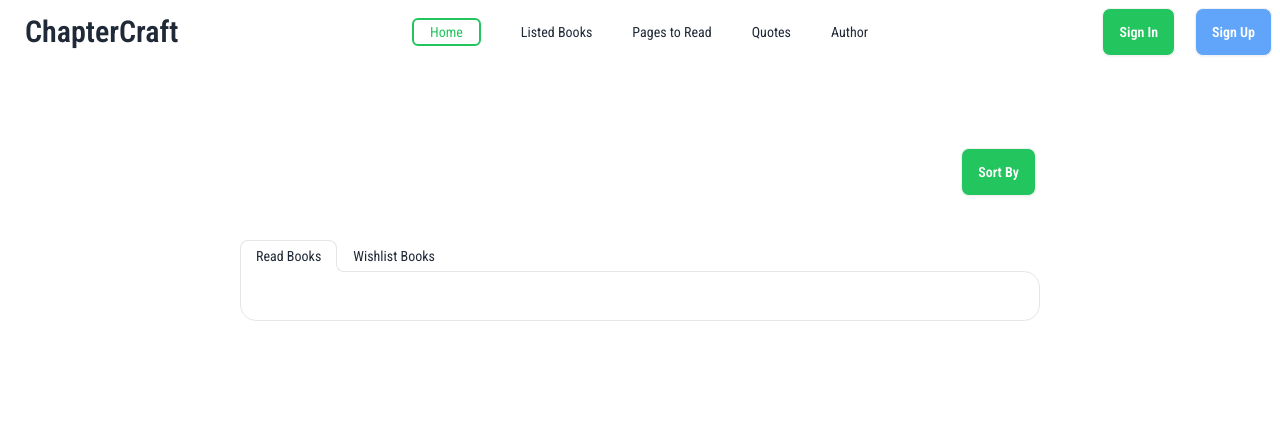
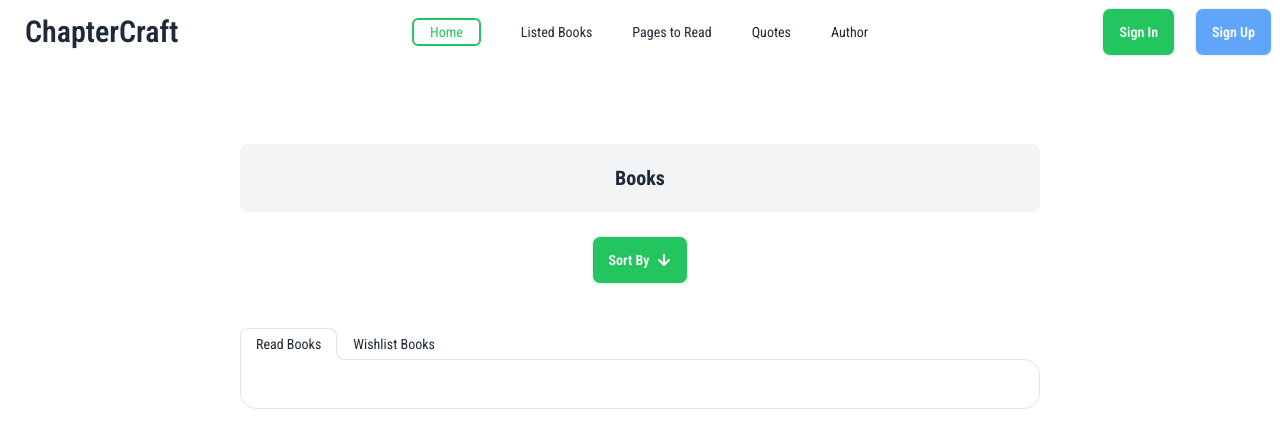
Before and after one commit to 2244jhalak/Book-Review, a React (Vite) app: page /listed in a window 1280 px wide. Shown: the top 448 px of the page. Built offline with nearby package versions, Linux system fonts and the light colour scheme.

Commit message:
figma design fix

```diff
--- a/src/components/ListedBooks/ListedBooks.jsx
+++ b/src/components/ListedBooks/ListedBooks.jsx
@@ -3,6 +3,9 @@ import { useLoaderData } from "react-router-dom";
 import { getStoredListedReadBooks, getStoredListedWishlistBooks } from "../../utilities/localStorage";
 import DisplayList from "../DisplayList/DisplayList";
 import PagesToRead from "../PagesToRead/PagesToRead";
+import { FaArrowDown } from 'react-icons/fa';
+
+
 
 
 
@@ -80,9 +83,13 @@ const ListedBooks = () => {
 
     return (
         <div className="lg:mx-60 mx-6 my-20">
-            <div className="text-right">
+            <div className="h-fit rounded-lg font-bold text-xl bg-gray-100 text-center py-5 mb-5">
+                <h3>Books</h3>
+            </div>
+            <div className="text-center">
             <details className="dropdown mb-10">
-  <summary className="m-1 btn text-white bg-green-500">Sort By</summary>
+  <summary className="m-1 btn text-white bg-green-500">Sort By <FaArrowDown></FaArrowDown>
+  </summary>
   <ul className="p-2 shadow menu dropdown-content z-[1] bg-base-100 rounded-box w-52">
     <li onClick={()=>handleReadBooks('rating')}><a>Rating</a></li>
     <li onClick={()=>handleReadBooks('number')}><a>Number of pages</a></li>
```
